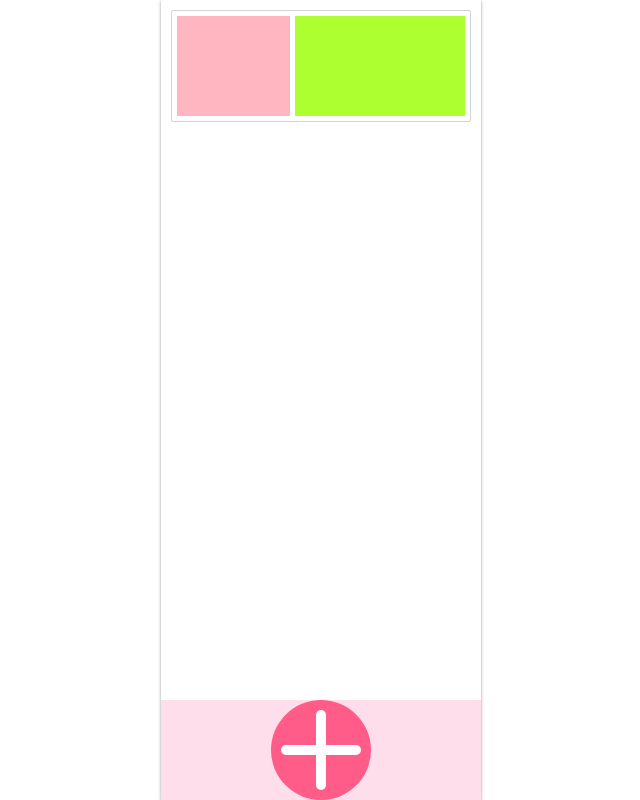
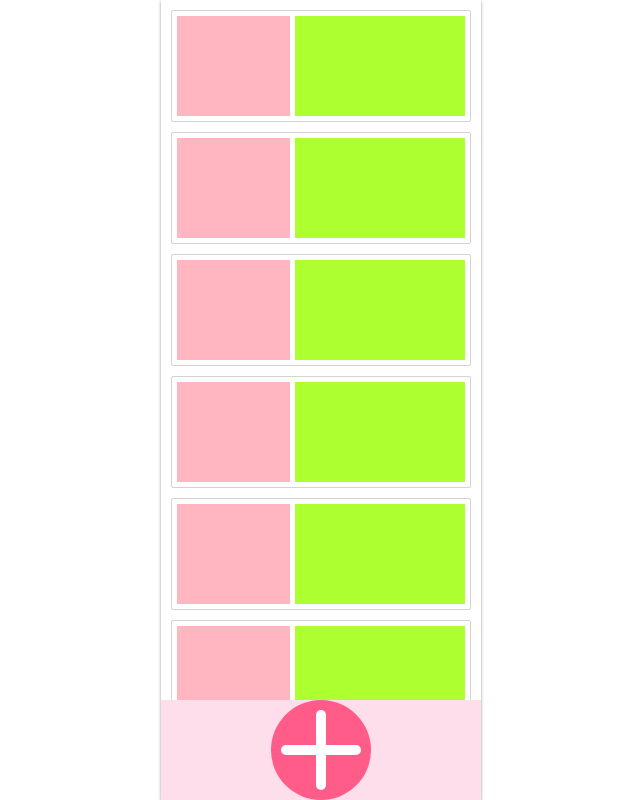
Before and after one commit to ehrenChenEJ/drinkers-notes-frontend-hook, a React (Create React App) app: page / in a window 1280 px wide. Shown: the whole page, without its empty margins (319-959 px from the left). Built offline with nearby package versions, Linux system fonts and the light colour scheme.

Commit message:
[.App.js/ ListCard.js ] 使用迴圈將ListItem增加

```diff
--- a/src/App.js
+++ b/src/App.js
@@ -64,10 +64,14 @@ const AddIcon2 = styled.div`
 
 
 const App = () =>{
+  const listcards = Array.from({length:8});
+
   return (
     <Container>
       <Wallpapaer>
-        <ListCard/>
+        <ListCard
+          listcards = {listcards}
+        />
         <ToolBox>
           <AddBtn>
             <AddIcon/>
--- a/src/view/ListCard.js
+++ b/src/view/ListCard.js
@@ -34,15 +34,19 @@ const ItemName = styled.div`
   height: 100%;
 `;
 
-const ListCard = () => {
-
+const ListCard = ({
+  listcards,
+}) => {
+  console.log(listcards);
 
   return(
     <ListCardBlock>
-      <ListItem>
-        <ItemImg/>
-        <ItemName/>
-      </ListItem>
+      {listcards.map((_,index)=>(
+        <ListItem key={index}>
+          <ItemImg/>
+          <ItemName/>
+        </ListItem>
+      ))}
     </ListCardBlock>
   );
 
```
